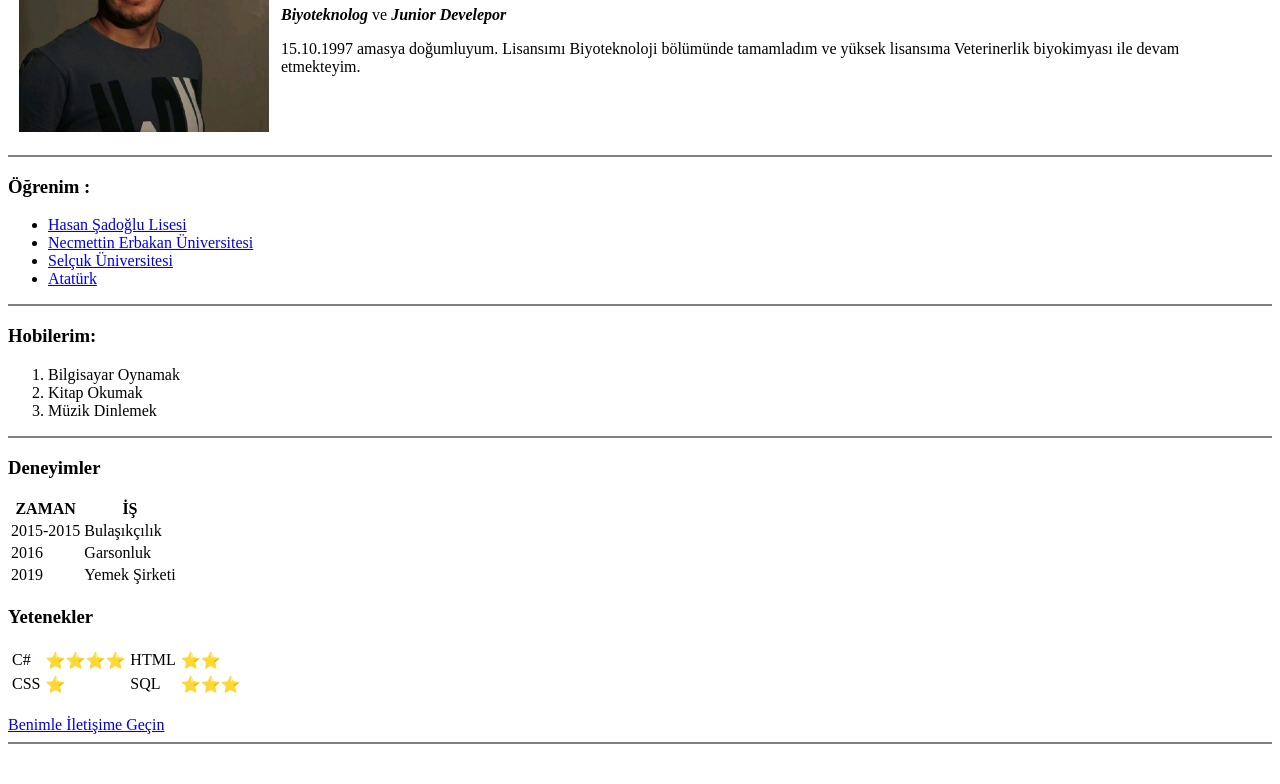
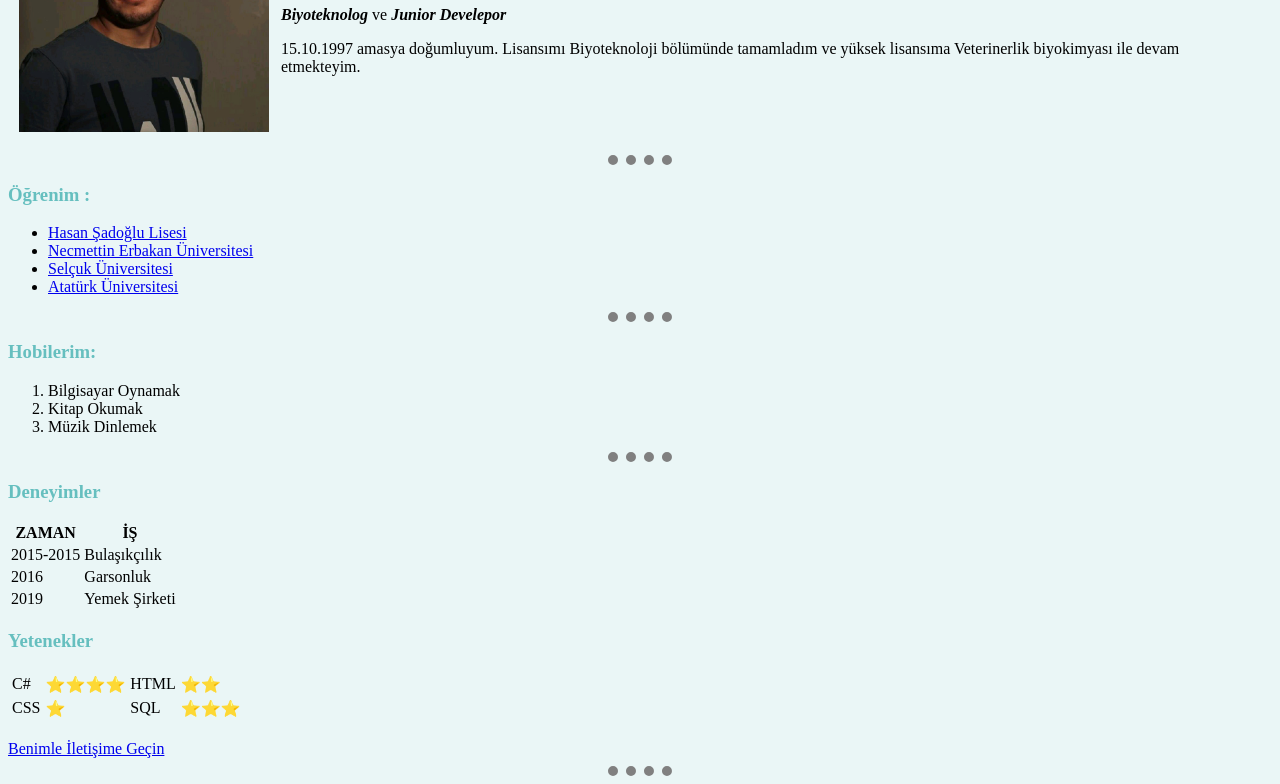
Before and after one commit to umitcoban/cv, a plain HTML site: page index.html in a window 1280 px wide. Shown: the part 137-921 px from the top of the page. Before the commit the page ends 889 px from the top, so only its background shows below. Drawn offline with Linux system fonts and the light colour scheme.

Commit message:
CSS Added

```diff
--- /dev/null
+++ b/css/styles.css
@@ -0,0 +1,21 @@
+body{
+    background-color:#EAF6F6;
+  }
+  hr{
+    border-style: none;
+    border-top-style: dotted;
+    width: 5%;
+    border-width: 10px;
+    border-color: gray;
+    background-color: transparent;
+  }
+  image{
+    width: 15%;
+    height: 15%;
+  }
+  h1{
+      color: #66BFBF;
+  }
+  h3{
+      color: #66BFBF;
+  }
--- a/index.html
+++ b/index.html
@@ -1,8 +1,10 @@
 <!DOCTYPE html>
 <html lang="tr" dir="ltr">
+
   <head>
     <meta charset="utf-8">
     <title>Ümit Yasin Çoban Personal Sites</title>
+    <link rel="stylesheet" href="css/styles.css">
   </head>
   <body>
     <table cellspacing="10">
@@ -21,7 +23,7 @@
         <li><a href="https://hasansadoglumtal.meb.k12.tr/tema/okulumuz_hakkinda.html"> Hasan Şadoğlu Lisesi</a> </li>
         <li><a href="https://www.erbakan.edu.tr/biyoteknoloji"> Necmettin Erbakan Üniversitesi</a> </li>
         <li><a href="https://www.selcuk.edu.tr/"> Selçuk Üniversitesi</a></li>
-        <li><a href="https://www.ataaof.edu.tr/"> Atatürk</a></li>
+        <li><a href="https://www.ataaof.edu.tr/"> Atatürk Üniversitesi</a></li>
       </ul>
       <hr size="2" noshade>
       <h3> Hobilerim: </h3>
```
Also changed, not shown: contact.html (+1 -0 lines), inputs.html (+1 -0 lines).
